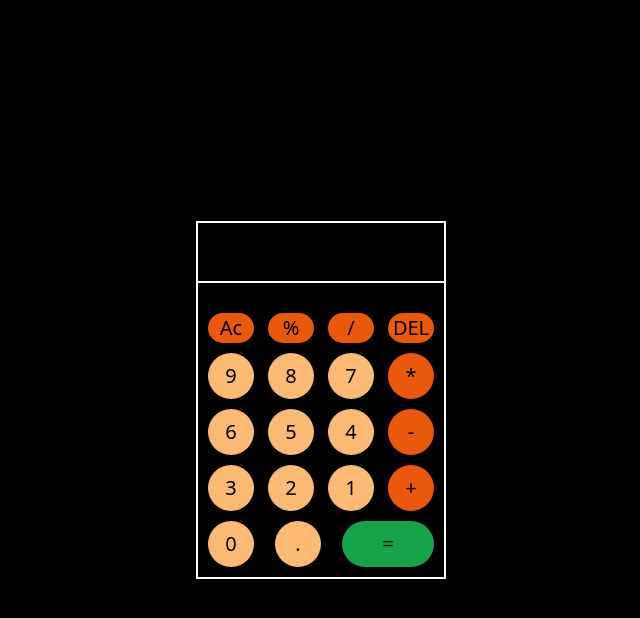
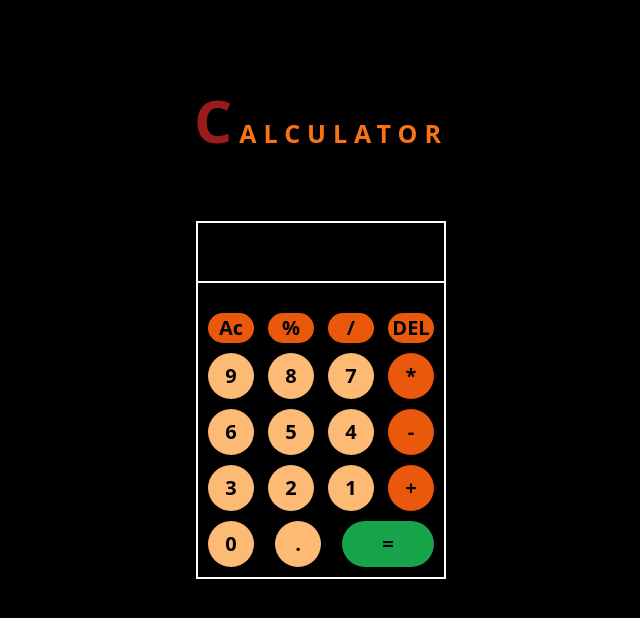
Before and after one commit to ashifmahmudsiam/calculator, a plain HTML site: page output/index.html in a window 1280 px wide. Shown: the whole page, without its empty margins (319-959 px from the left). Drawn offline with Linux system fonts and the light colour scheme.

Commit message:
soem edite

```diff
--- a/output/index.html
+++ b/output/index.html
@@ -9,13 +9,15 @@
     <title>calculator</title>
   </head>
   <body class="bg-black text-[white]">
+    <h1 class="text-center text-[25px] mt-[40px] positions tracking-[7px] first-letter:text-red-800 first-letter:text-[60px] text-orange-500 font-bold" >CALCULATOR</h1>
     <div id="calculator" class="position border-2 border-white w-[250px]">
+
       <div id="input " class="">
         <input id="input-box"
           class="h-[60px] outline-none bg-black w-[100%] text-[40px] border-b-2 border-white p-1 text-right"
         />
       </div>
-      <div id="key" class="mt-[10px] p-[10px] text-[20px] text-center text-black">
+      <div id="key" class="mt-[10px] p-[10px] text-[20px] font-bold text-center text-black">
         <div id="buttons" class="flex justify-between mt-[10px]" >
           <button id="btn" class="w-[46px]  bg-orange-600  rounded-full " value="Ac">Ac
           </button>
--- a/output/style.css
+++ b/output/style.css
@@ -4,3 +4,9 @@
     left:50%;
     transform:translate(-50%, -50%)
 }
+.positions{
+    position:absolute;
+    top:10%;
+    left:50%;
+    transform:translate(-50%, -50%)
+}
```
Also changed, not shown: output/output.css.
